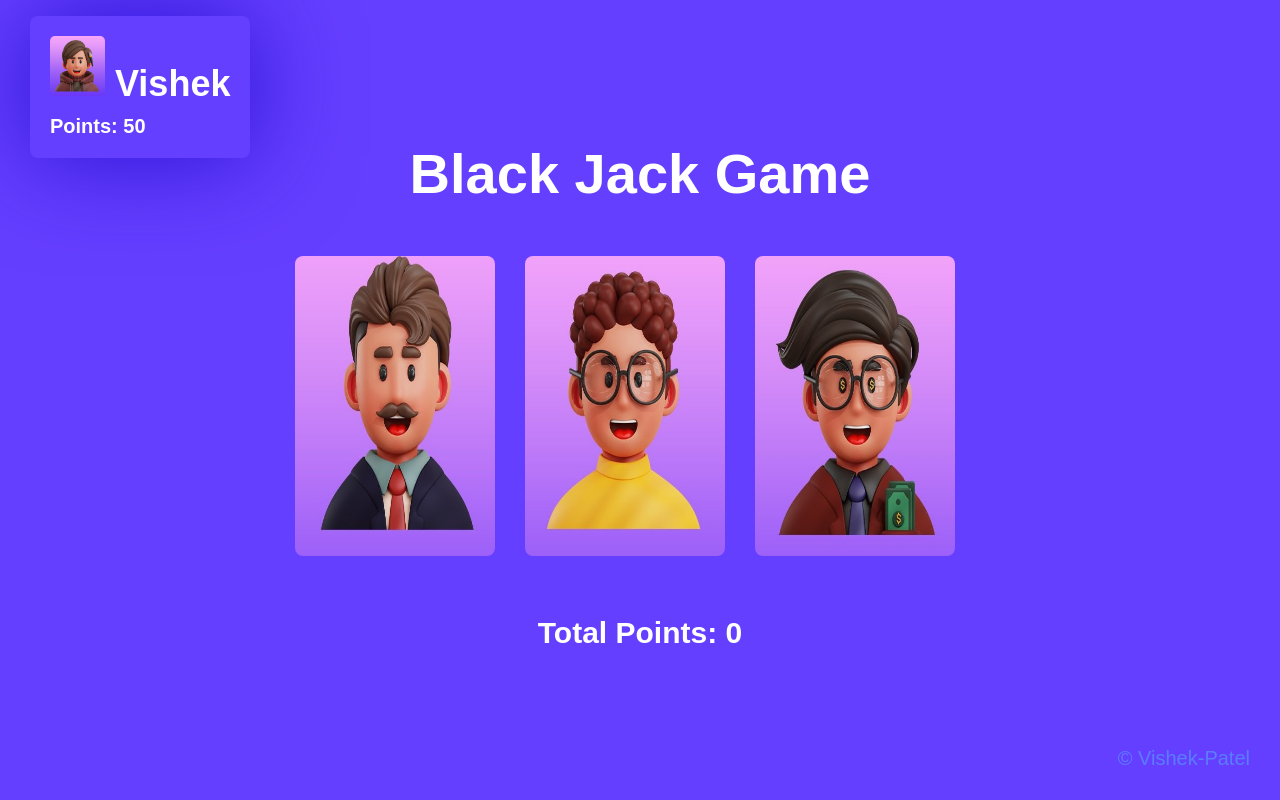
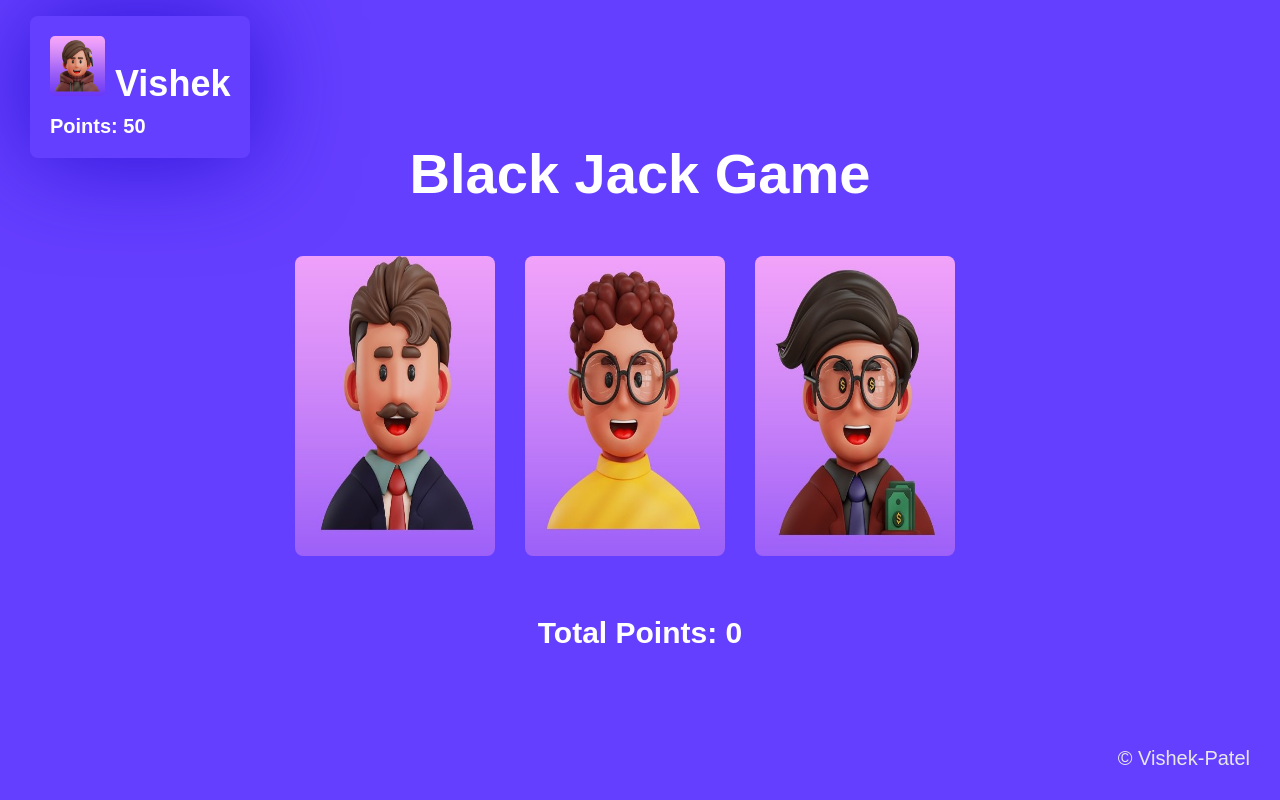
Before and after one commit to vishek-patel/BlackJackGame2.0, a plain HTML site: page index.html in a window 1280 px wide. Drawn offline with Linux system fonts and the light colour scheme.

Commit message:
Update style.css

```diff
--- a/style.css
+++ b/style.css
@@ -203,7 +203,7 @@ body{
     bottom:30px;
     right:30px;
     font-size: 20px;
-    color:rgb(91, 124, 255);
+    color:rgb(231, 231, 233);
     text-align: center;
     /* border:green 2px solid; */
 }
```
